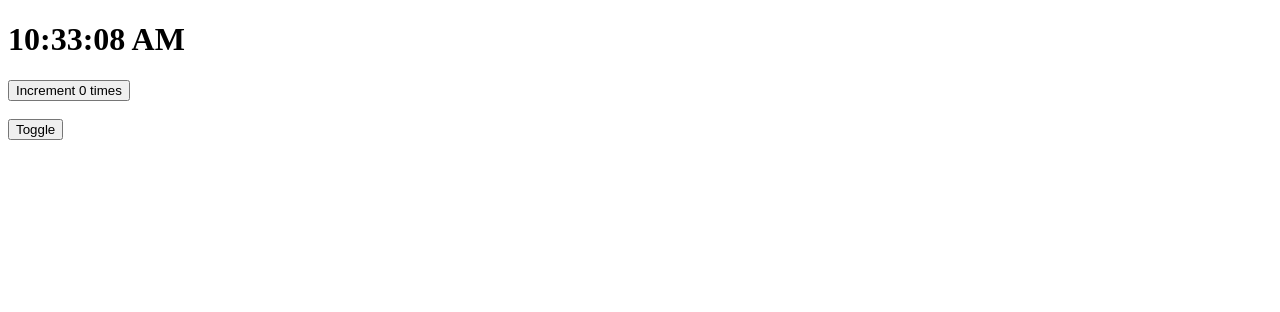
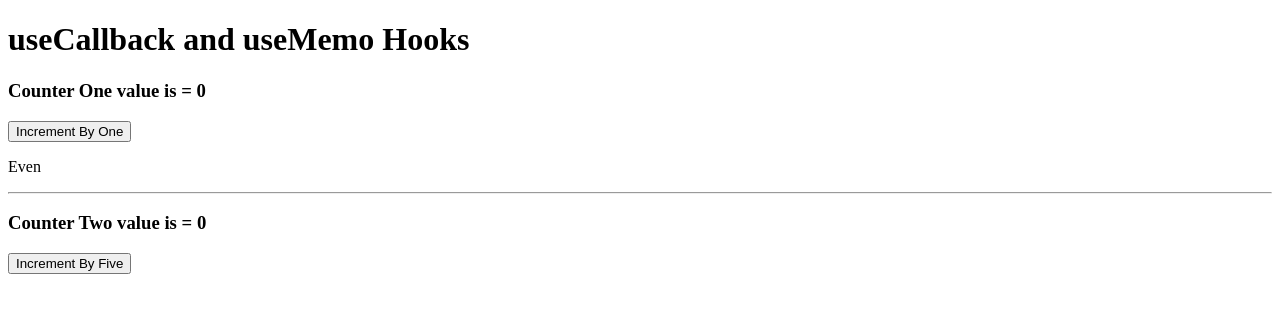
Before and after one commit to moazzamhossain7/react-basic-learning, a React (Create React App) app: page / in a window 1280 px wide. Shown: the top 312 px of the page. Built offline with nearby package versions, Linux system fonts and the light colour scheme.

Commit message:
useMemo & useCallback hook and component memo hoc

```diff
--- a/src/App.js
+++ b/src/App.js
@@ -1,31 +1,41 @@
 /* eslint-disable react/jsx-no-constructed-context-values */
-import React from 'react';
-import Clock from './components/Hooks/Clock';
+import React, { useCallback, useMemo, useState } from 'react';
+import Button from './components/Hooks/Button';
+import ShowCount from './components/Hooks/ShowCount';
+import Title from './components/Hooks/Title';
 
-class App extends React.Component {
-    state = {
-        show: true,
-    };
+function App() {
+    const [count1, setCount1] = useState(0);
+    const [count2, setCount2] = useState(0);
 
-    changeToggle = () => {
-        this.setState((prevState) => ({
-            show: !prevState.show,
-        }));
-    };
+    const incrementByOne = useCallback(() => {
+        setCount1((prevCount) => prevCount + 1);
+    }, []);
 
-    render() {
-        const { show } = this.state;
+    const incrementByFive = useCallback(() => {
+        setCount2((prevCount) => prevCount + 5);
+    }, []);
 
-        return (
-            <div className="appName">
-                {show && <Clock />}
-                <br />
-                <button type="button" onClick={this.changeToggle}>
-                    Toggle
-                </button>
-            </div>
-        );
-    }
+    const isEvenOrOdd = useMemo(() => {
+        let i = 0;
+        while (i < 10000) {
+            console.log(i);
+            i += 1;
+        }
+
+        return count1 % 2 === 0;
+    }, [count1]);
+    return (
+        <div className="appName">
+            <Title />
+            <ShowCount count={count1} title="Counter One" />
+            <Button incrementCount={incrementByOne}>Increment By One</Button>
+            <p>{isEvenOrOdd ? 'Even' : 'Odd'}</p>
+            <hr />
+            <ShowCount count={count2} title="Counter Two" />
+            <Button incrementCount={incrementByFive}>Increment By Five</Button>
+        </div>
+    );
 }
 
 export default App;
--- /dev/null
+++ b/src/components/Hooks/Button.js
@@ -0,0 +1,15 @@
+import React from 'react';
+
+function Button({ incrementCount, children }) {
+    console.log(`${children} button rendered`);
+
+    return (
+        <div>
+            <button type="button" onClick={incrementCount}>
+                {children}
+            </button>
+        </div>
+    );
+}
+
+export default React.memo(Button);
--- /dev/null
+++ b/src/components/Hooks/ShowCount.js
@@ -0,0 +1,15 @@
+import React from 'react';
+
+function ShowCount({ title, count }) {
+    console.log(`${title} component rendered`);
+
+    return (
+        <div>
+            <h3>
+                {title} value is = {count}
+            </h3>
+        </div>
+    );
+}
+
+export default React.memo(ShowCount);
--- /dev/null
+++ b/src/components/Hooks/Title.js
@@ -0,0 +1,9 @@
+import React from 'react';
+
+function Title() {
+    console.log('Title component rendered!');
+
+    return <h1>useCallback and useMemo Hooks</h1>;
+}
+
+export default React.memo(Title);
```
